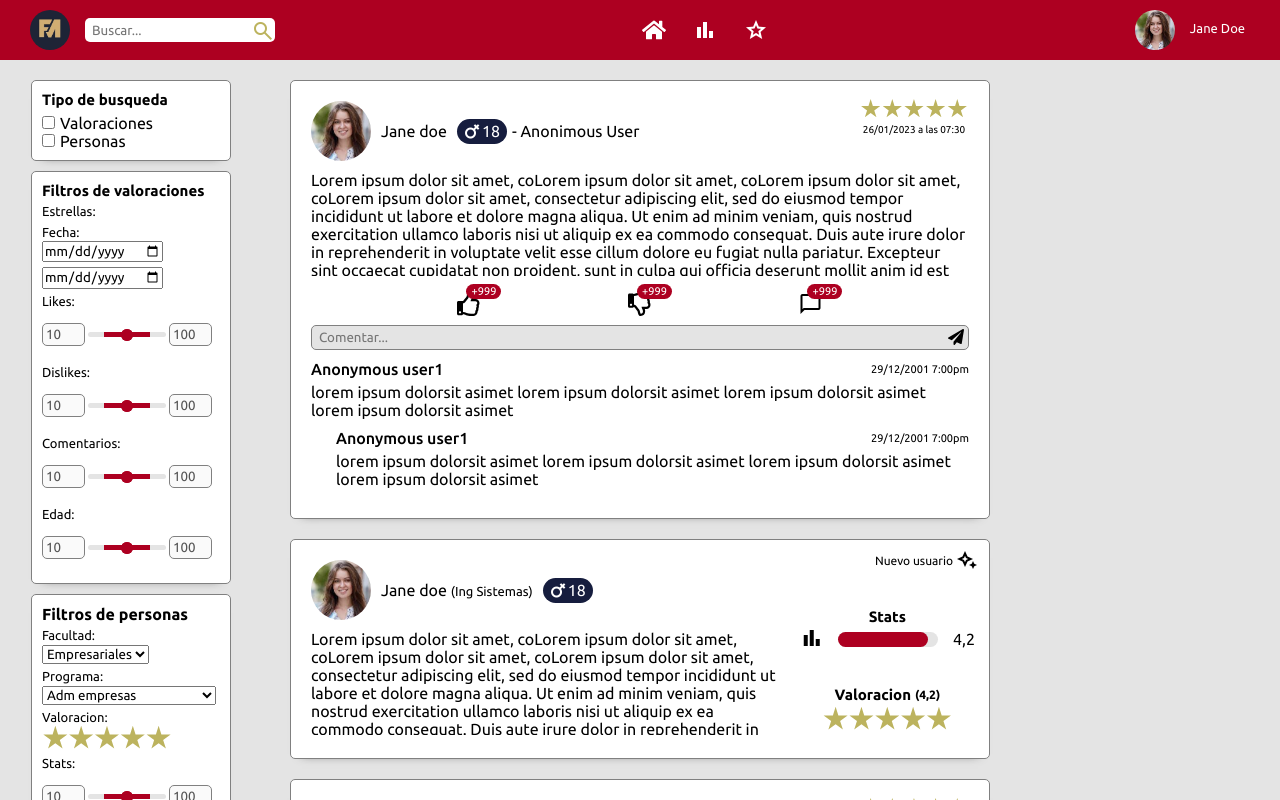
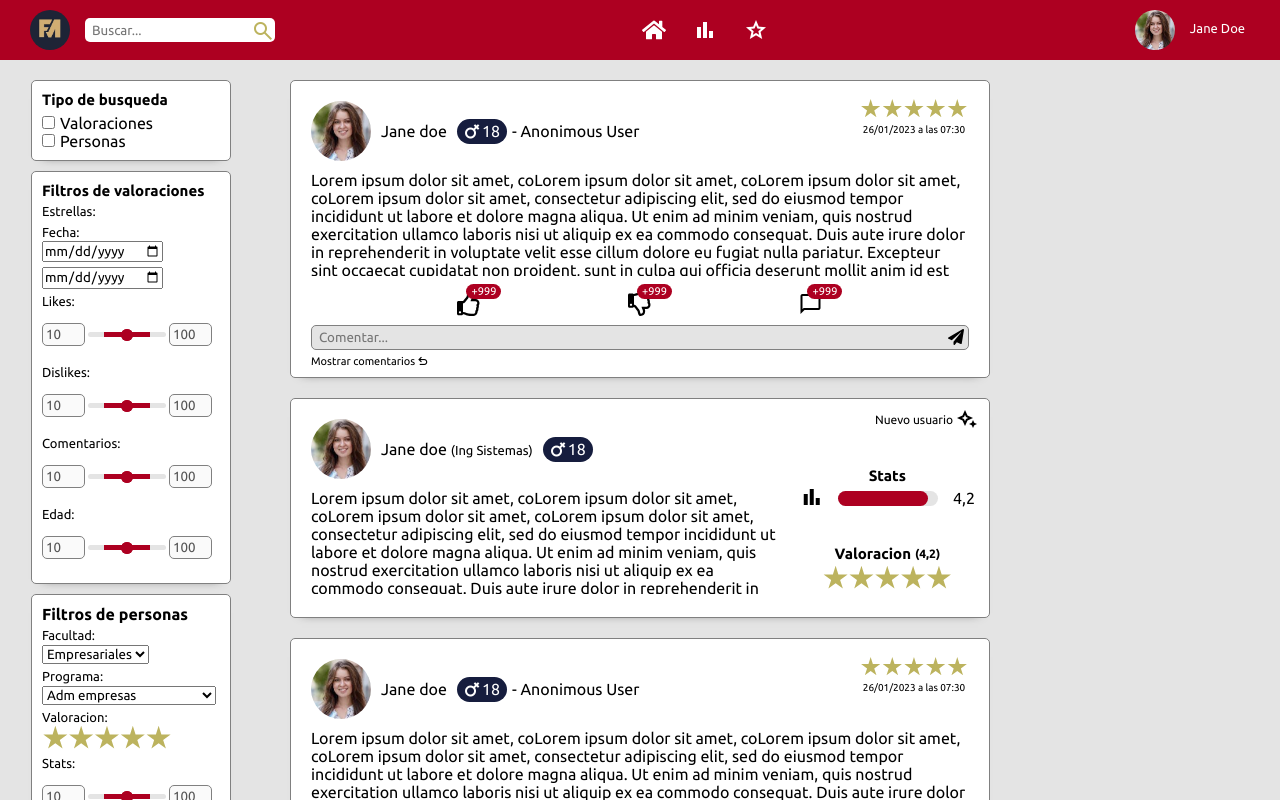
Before and after one commit to victor291201/funimag, a React (Create React App) app: page / in a window 1280 px wide. Shown: the top 800 px of the page. Built offline with nearby package versions, Linux system fonts and the light colour scheme.

Commit message:
first try of insert coments

```diff
--- /dev/null
+++ b/src/Partials/Comment.js
@@ -0,0 +1,57 @@
+import "../styles/Comment/styles.css"
+import { useState } from "react";
+import { FaPaperPlane } from "react-icons/fa";
+
+function Comment(props) {
+    const [Toggle, setToggle] = useState(false);
+    return (
+                <div className='Cocoment1'>
+                    <div className='CocomentUser'>
+                        <p>Anonymous user1</p> <p> 29/12/2001 7:00pm</p>
+                    </div>
+                    <div className='CocomentComent'>
+                        lorem ipsum dolorsit asimet lorem ipsum dolorsit asimet lorem ipsum dolorsit asimet lorem ipsum dolorsit asimet
+                    </div>
+                    {props.RepliedComents && Toggle?
+                    <div>
+                        <div className="CoMostrarMas">
+                            <a onClick={()=>{setToggle(false)}}>Ocultar 5 respuestas</a>
+                            <span class="material-symbols-outlined">
+                            undo
+                            </span>
+                        </div>
+                        <div className='Cocoment2'>
+                            <div className='CocomentUser'>
+                                <p>Author</p> <p> 29/12/2001 7:00pm</p>
+                            </div>
+                            <div className='CocomentComent'>
+                                lorem ipsum dolorsit asimet lorem ipsum dolorsit asimet lorem ipsum dolorsit asimet lorem ipsum dolorsit asimet
+                            </div>
+                        </div>
+                        <div className='Cocoment2'>
+                            <div className='CocomentUser'>
+                                <p>Anonymous user1</p> <p> 29/12/2001 7:00pm</p>
+                            </div>
+                            <div className='CocomentComent'>
+                                lorem ipsum dolorsit asimet lorem ipsum dolorsit asimet lorem ipsum dolorsit asimet lorem ipsum dolorsit asimet
+                            </div>
+                        </div>
+                        <div className='Coinput'>
+                            <input type="text" placeholder='Responder...'/>
+                            <FaPaperPlane className='icon'/>
+                        </div>
+                    </div>
+                    :
+                    <div className="CoMostrarMas">
+                        <a onClick={()=>{setToggle(true)}}>Mostrar 5 respuestas</a>
+                        <span class="material-symbols-outlined">
+                        undo
+                        </span>
+                    </div>
+                    }
+
+                </div>
+    );
+  }
+
+  export default Comment;
--- a/src/components/Card2.js
+++ b/src/components/Card2.js
@@ -1,10 +1,12 @@
-import React,{Component} from 'react';
+import React,{Component, useState} from 'react';
+import Comment from '../Partials/Comment';
 import { FaPaperPlane, FaRegThumbsDown, FaRegThumbsUp, FaThumbsUp } from 'react-icons/fa';
 import "../styles/Card2/styles.css";
 
 
 
 function Card2(props){
+    const [Toggle, setToggle] = useState(false);
         return(
             <div className='card2'>
                 <div className='card2-pt1'>
@@ -55,22 +57,24 @@ function Card2(props){
                         <FaPaperPlane className='icon'/>
                     </div>
                     <div className='card2-comments'>
-                        <div className='card2-coment1'>
-                            <div className='card2-comentUser'>
-                                <p>Anonymous user1</p> <p> 29/12/2001 7:00pm</p>
+                        {Toggle?
+                            <div>
+                                <div className="card2-MostrarMas">
+                                    <a onClick={()=>{setToggle(false)}}>Ocultar comentarios</a>
+                                    <span class="material-symbols-outlined">
+                                    undo
+                                    </span>
+                                </div>
+                            <Comment RepliedComents/>
                             </div>
-                            <div className='card2-comentComent'>
-                                lorem ipsum dolorsit asimet lorem ipsum dolorsit asimet lorem ipsum dolorsit asimet lorem ipsum dolorsit asimet
+                            :
+                            <div className="card2-MostrarMas">
+                                <a onClick={()=>{setToggle(true)}}>Mostrar comentarios</a>
+                                <span class="material-symbols-outlined">
+                                undo
+                                </span>
                             </div>
-                        </div>
-                        <div className='card2-coment2'>
-                            <div className='card2-comentUser'>
-                                <p>Anonymous user1</p> <p> 29/12/2001 7:00pm</p>
-                            </div>
-                            <div className='card2-comentComent'>
-                                lorem ipsum dolorsit asimet lorem ipsum dolorsit asimet lorem ipsum dolorsit asimet lorem ipsum dolorsit asimet
-                            </div>
-                        </div>
+                        }
                     </div>
                 </div>
             </div>
--- a/src/styles/Card2/styles.css
+++ b/src/styles/Card2/styles.css
@@ -4,7 +4,7 @@
     border-radius: var(--border-radius);
     border: var(--border);
     background-color: var(--color4);
-    padding: 20px 20px 20px 20px;
+    padding: 20px 20px 10px 20px;
     margin: 0px 5%;
     margin-bottom: 20px;
     -webkit-box-shadow: var(--box-shadow);
@@ -156,6 +156,20 @@
 .card2-coment1,.card2-coment2{
     margin-bottom: 10px;
 }
+.card2-MostrarMas{
+    font-size: 11px;
+    margin-top: -10px;
+    margin-bottom: 0px;
+}
+.card2-MostrarMas a:hover{
+    text-decoration: underline;
+    cursor: pointer;
+}
+.card2-MostrarMas span{
+    font-size: 15px;
+    position: relative;
+    top:3px;
+}
 .card2-coment2{
     margin-left: 25px;
 }
--- /dev/null
+++ b/src/styles/Comment/styles.css
@@ -0,0 +1,53 @@
+
+.Cocoment2 .CocomentComent{
+    margin-bottom: 10px;
+}
+.Cocoment2:nth-child(1){
+    margin-top: 10px;
+}
+.Cocoment2{
+    margin-left: 25px;
+}
+.CocomentUser{
+    width: 100%;
+    display: flex;
+    justify-content: space-between;
+    align-items: center;
+    margin-bottom: 5px;
+}
+.CoMostrarMas{
+    margin-left: 20px;
+}
+.CoMostrarMas a:hover{
+    text-decoration: underline;
+}
+.CoMostrarMas a{
+    cursor: pointer;
+}
+.CoMostrarMas span{
+    font-size: 15px;
+    position: relative;
+    cursor: pointer;
+    top:3px;
+}
+.CocomentUser p:nth-child(1){
+   font-weight: 500;
+}
+.CocomentUser p:nth-child(2){
+   font-size: 11px;
+}
+.Cocoment1 a{
+    font-size: 11px;
+}
+.Coinput{
+    width: calc(100% - 20px);
+    position: relative;
+    height: 25px;
+    margin-top: 16px;
+    margin-left: 20px;
+}
+.Coinput .icon{
+    position: absolute;
+    top: 4px;
+    right: 5px;
+}
```
